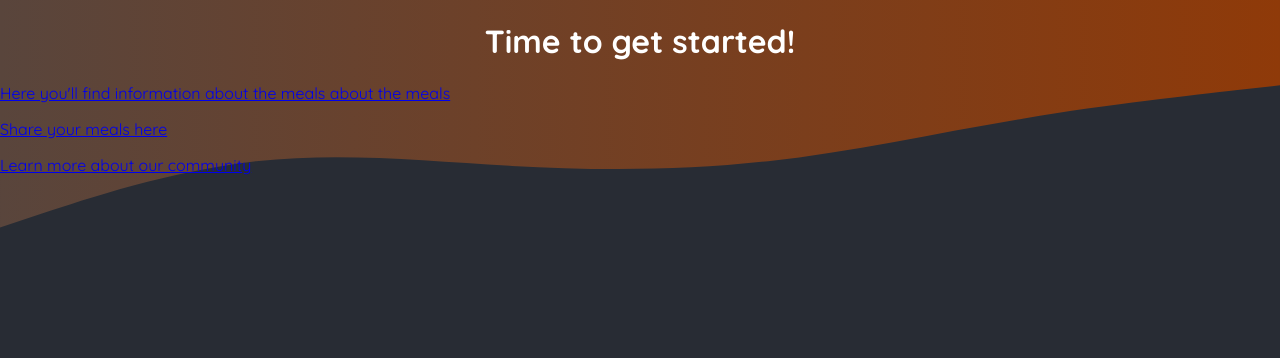
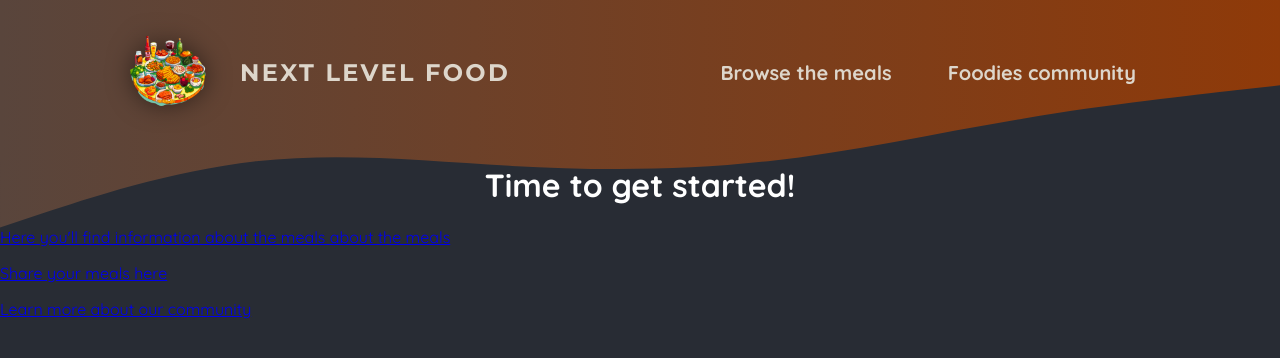
Before and after one commit to adonicristiangerman/foddies-app, a Next.js app: page / in a window 1280 px wide. Shown: the top 358 px of the page. Built offline with nearby package versions, Linux system fonts and the light colour scheme.

Commit message:
Added main header add stiled it

```diff
--- /dev/null
+++ b/app/components/main-header.js
@@ -0,0 +1,26 @@
+import Link from "next/link";
+
+import logoImage from "@/assets/logo.png";
+import classes from "./main-header.module.css";
+
+export default function MainHeader() {
+  return (
+    <header className={classes.header}>
+      <Link className={classes.logo} href="/">
+        <img src={logoImage.src} alt="A plate with food" />
+        Next Level Food
+      </Link>
+
+      <nav className={classes.nav}>
+        <ul>
+          <li>
+            <Link href="/meals">Browse the meals</Link>{" "}
+          </li>
+          <li>
+            <Link href="/community">Foodies community</Link>{" "}
+          </li>
+        </ul>
+      </nav>
+    </header>
+  );
+}
--- /dev/null
+++ b/app/components/main-header.module.css
@@ -0,0 +1,67 @@
+.header {
+  display: flex;
+  justify-content: space-between;
+  align-items: center;
+  padding: 2rem 1rem;
+}
+
+@media (min-width: 768px) {
+  .header {
+    padding: 2rem 10%;
+  }
+}
+
+.nav ul {
+  list-style: none;
+  margin: 0;
+  padding: 0;
+  display: flex;
+  gap: 1.5rem;
+  /* font-family: 'Montserrat', sans-serif; */
+  font-size: 1.25rem;
+}
+
+.nav a {
+  text-decoration: none;
+  color: #ddd6cb;
+  font-weight: bold;
+  padding: 0.5rem 1rem;
+  border-radius: 0.5rem;
+}
+
+.nav a:hover,
+.nav a:active {
+  background: linear-gradient(90deg, #ff8a05, #f9b331);
+  background-clip: text;
+  -webkit-background-clip: text;
+  -webkit-text-fill-color: transparent;
+  text-shadow: 0 0 18px rgba(248, 190, 42, 0.8);
+}
+
+.active {
+  background: linear-gradient(90deg, #ff8a05, #f9b331);
+  background-clip: text;
+  -webkit-background-clip: text;
+  -webkit-text-fill-color: transparent;
+}
+
+.logo {
+  display: flex;
+  align-items: center;
+  justify-content: center;
+  gap: 2rem;
+  text-decoration: none;
+  color: #ddd6cb;
+  font-weight: bold;
+  font-family: "Montserrat", sans-serif;
+  letter-spacing: 0.15rem;
+  text-transform: uppercase;
+  font-size: 1.5rem;
+}
+
+.logo img {
+  width: 5rem;
+  height: 5rem;
+  object-fit: contain;
+  filter: drop-shadow(0 0 0.75rem rgba(0, 0, 0, 0.5));
+}
--- a/app/layout.js
+++ b/app/layout.js
@@ -1,8 +1,10 @@
-import './globals.css';
+import "./globals.css";
+
+import MainHeader from "./components/main-header";
 
 export const metadata = {
-  title: 'NextLevel Food',
-  description: 'Delicious meals, shared by a food-loving community.',
+  title: "NextLevel Food",
+  description: "Delicious meals, shared by a food-loving community.",
 };
 
 export default function RootLayout({ children }) {
@@ -15,11 +17,11 @@
               <linearGradient id="gradient" x1="0%" y1="0%" x2="100%" y2="0%">
                 <stop
                   offset="0%"
-                  style={{ stopColor: '#59453c', stopOpacity: '1' }}
+                  style={{ stopColor: "#59453c", stopOpacity: "1" }}
                 />
                 <stop
                   offset="100%"
-                  style={{ stopColor: '#8f3a09', stopOpacity: '1' }}
+                  style={{ stopColor: "#8f3a09", stopOpacity: "1" }}
                 />
               </linearGradient>
             </defs>
@@ -29,7 +31,7 @@
             ></path>
           </svg>
         </div>
-
+        <MainHeader />
         {children}
       </body>
     </html>
```
